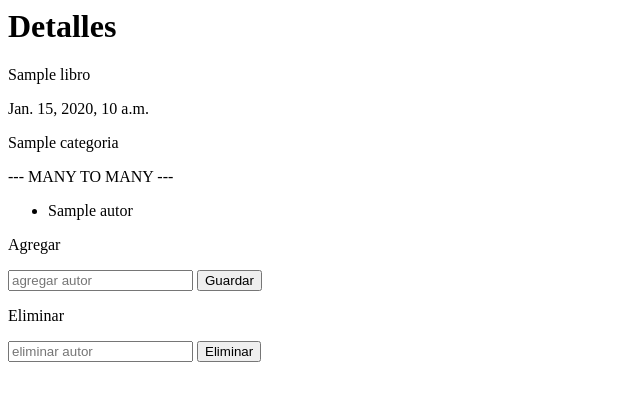
After one commit to CarlxsMG/biblioteca, a Django app: template templates/libro/detalle.html in a window 1280 px wide. The commit adds this page. Shown: the top 401 px of the page, without its empty margins (0-640 px from the left). Run offline with Django 3.2, Linux system fonts and the light colour scheme; the template is opened without the code that fills it: most values are stand-ins (such as "Sample title", 1, 10 or a date in 2020).

Commit message:
Filtros basicos ManyToMany en Libro

```diff
--- a/applications/libro/urls.py
+++ b/applications/libro/urls.py
@@ -6,4 +6,5 @@ from . import views
 urlpatterns = [
     path('libros/', views.ListLibros.as_view(), name='libros'),
     path('libros-categoria/', views.ListLibrosCategoria.as_view(), name='librosCategoria'),
+    path('libros-detalle/<pk>', views.LibroDetailView.as_view(), name='librosDetalle'),
 ]
--- /dev/null
+++ b/templates/libro/detalle.html
@@ -0,0 +1,28 @@
+
+<h1>Detalles</h1>
+
+<p>{{ libro.titulo }}</p>
+<p>{{ libro.fecha }}</p>
+<p>{{ libro.categoria }}</p>
+
+<p>--- MANY TO MANY ---</p>
+<ul>
+
+    {% for autor in libro.autores.all %}
+        <li>{{autor}}</li>
+    {% endfor %}
+
+</ul>
+
+
+<p>Agregar</p>
+<form method="post">
+    <input type="text" placeholder="agregar autor">
+    <button type="submit">Guardar</button>
+</form>
+
+<p>Eliminar</p>
+<form method="post">
+    <input type="text" placeholder="eliminar autor">
+    <button type="submit">Eliminar</button>
+</form>
```
Also changed, not shown: applications/libro/managers.py (+11 -0 lines), applications/libro/views.py (+6 -1 lines), templates/libro/lista_categoria.html (line endings or trailing spaces).
